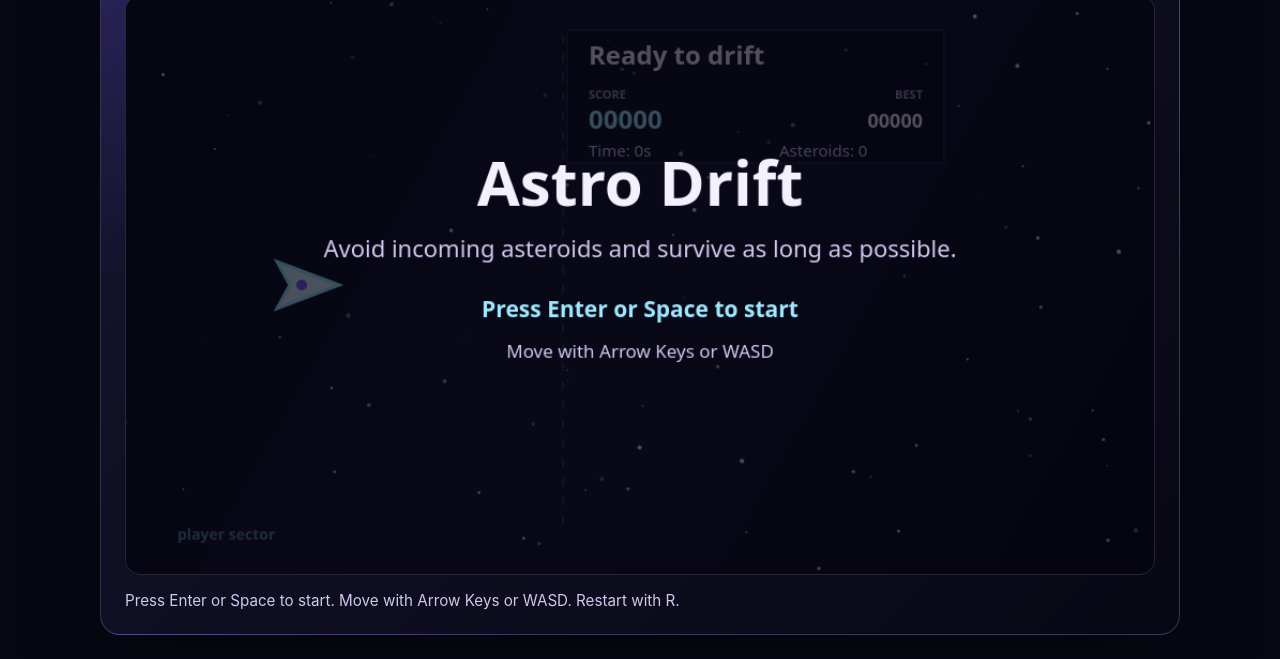
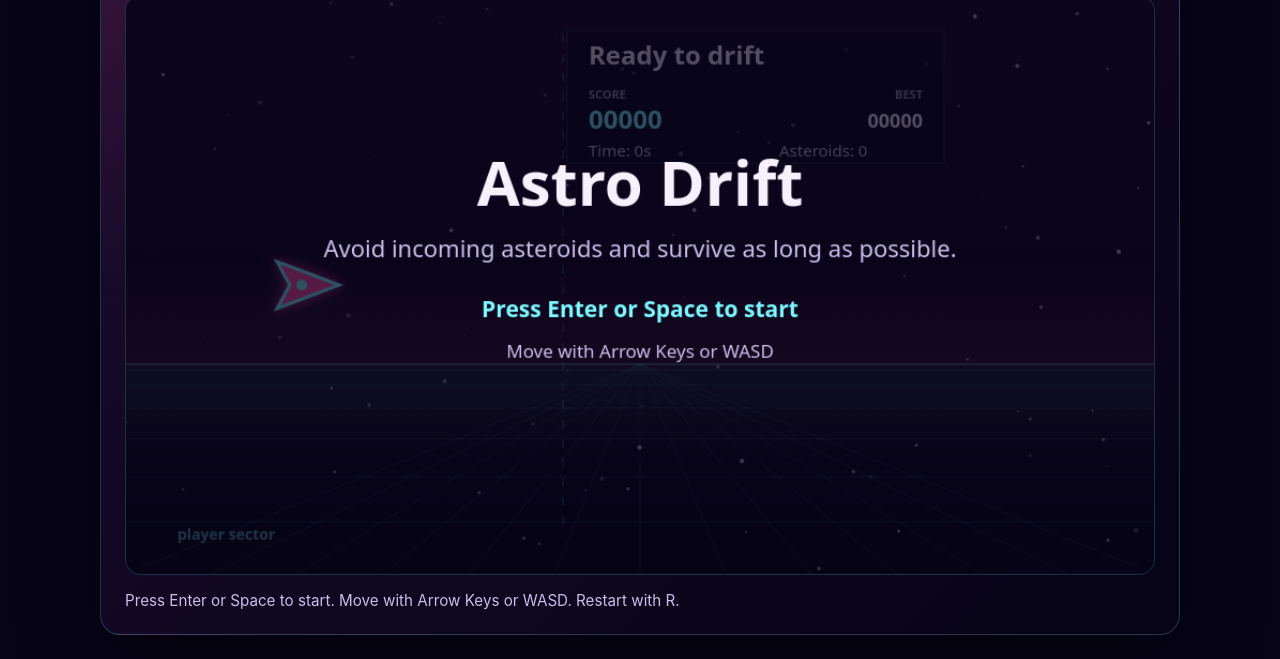
Before and after one commit to janmrow/astro-drift, a website built with Vite: page index.html in a window 1280 px wide. Shown: the part 156-815 px from the top of the page. Built offline with nearby package versions, Linux system fonts and the light colour scheme.

Commit message:
Add soft synthwave visual polish

```diff
--- a/src/rendering/canvasRenderer.ts
+++ b/src/rendering/canvasRenderer.ts
@@ -16,6 +16,7 @@ export type Star = {
 };
 
 const STAR_WRAP_PADDING = 4;
+const HORIZON_Y = 344;
 
 const HUD_PANEL = {
   x: 412,
@@ -43,6 +44,24 @@ const BONUS_BADGE = {
   y: 132,
   width: 36,
   height: 16,
+};
+
+const PALETTE = {
+  backgroundTop: "#1a0b2e",
+  backgroundMid: "#120725",
+  backgroundBottom: "#070417",
+  surface: "rgba(7, 4, 23, 0.52)",
+  surfaceStrong: "rgba(7, 4, 23, 0.76)",
+  text: "#f6f0ff",
+  mutedText: "#c9bfe8",
+  cyan: "#7df9ff",
+  cyanSoft: "rgba(125, 249, 255, 0.62)",
+  cyanDim: "rgba(125, 249, 255, 0.18)",
+  magenta: "#ff4fab",
+  magentaSoft: "rgba(255, 79, 171, 0.62)",
+  amber: "#ffb86c",
+  asteroidFill: "#211936",
+  asteroidStroke: "#78e6f0",
 };
 
 export function createStars(count: number): Star[] {
@@ -98,20 +117,66 @@ export function renderFrame(
 }
 
 function drawBackground(ctx: CanvasRenderingContext2D): void {
-  const gradient = ctx.createLinearGradient(0, 0, GAME_WIDTH, GAME_HEIGHT);
+  const skyGradient = ctx.createLinearGradient(0, 0, 0, GAME_HEIGHT);
 
-  gradient.addColorStop(0, "#080814");
-  gradient.addColorStop(0.5, "#11112a");
-  gradient.addColorStop(1, "#050510");
+  skyGradient.addColorStop(0, PALETTE.backgroundTop);
+  skyGradient.addColorStop(0.56, PALETTE.backgroundMid);
+  skyGradient.addColorStop(1, PALETTE.backgroundBottom);
 
-  ctx.fillStyle = gradient;
+  ctx.fillStyle = skyGradient;
   ctx.fillRect(0, 0, GAME_WIDTH, GAME_HEIGHT);
+
+  const horizonGlow = ctx.createLinearGradient(0, HORIZON_Y - 96, 0, HORIZON_Y + 96);
+  horizonGlow.addColorStop(0, "rgba(255, 79, 171, 0)");
+  horizonGlow.addColorStop(0.48, "rgba(255, 79, 171, 0.14)");
+  horizonGlow.addColorStop(0.54, "rgba(125, 249, 255, 0.12)");
+  horizonGlow.addColorStop(1, "rgba(255, 184, 108, 0)");
+
+  ctx.fillStyle = horizonGlow;
+  ctx.fillRect(0, HORIZON_Y - 96, GAME_WIDTH, 192);
+
+  drawGroundGrid(ctx);
+
+  ctx.strokeStyle = "rgba(125, 249, 255, 0.42)";
+  ctx.lineWidth = 1.5;
+  ctx.beginPath();
+  ctx.moveTo(0, HORIZON_Y);
+  ctx.lineTo(GAME_WIDTH, HORIZON_Y);
+  ctx.stroke();
+}
+
+function drawGroundGrid(ctx: CanvasRenderingContext2D): void {
+  const vanishingX = GAME_WIDTH * 0.5;
+
+  ctx.save();
+  ctx.strokeStyle = "rgba(125, 249, 255, 0.12)";
+  ctx.lineWidth = 1;
+
+  for (let line = 0; line <= 12; line++) {
+    const x = (GAME_WIDTH / 12) * line;
+    ctx.beginPath();
+    ctx.moveTo(vanishingX, HORIZON_Y);
+    ctx.lineTo(x, GAME_HEIGHT);
+    ctx.stroke();
+  }
+
+  for (let line = 1; line <= 7; line++) {
+    const progress = line / 7;
+    const y = HORIZON_Y + Math.pow(progress, 1.85) * (GAME_HEIGHT - HORIZON_Y);
+
+    ctx.beginPath();
+    ctx.moveTo(0, y);
+    ctx.lineTo(GAME_WIDTH, y);
+    ctx.stroke();
+  }
+
+  ctx.restore();
 }
 
 function drawStars(ctx: CanvasRenderingContext2D, starField: Star[]): void {
   for (const star of starField) {
     ctx.beginPath();
-    ctx.fillStyle = `rgba(244, 241, 255, ${star.alpha})`;
+    ctx.fillStyle = `rgba(246, 240, 255, ${star.alpha * 0.78})`;
     ctx.arc(star.x, star.y, star.radius, 0, Math.PI * 2);
     ctx.fill();
   }
@@ -130,6 +195,10 @@ function drawPlayer(
     drawShipThrust(ctx, tailX, centerY);
   }
 
+  ctx.save();
+  ctx.shadowColor = PALETTE.magentaSoft;
+  ctx.shadowBlur = 16;
+
   ctx.beginPath();
   ctx.moveTo(noseX, centerY);
   ctx.lineTo(tailX, centerY - currentPlayer.height / 2);
@@ -137,15 +206,18 @@ function drawPlayer(
   ctx.lineTo(tailX, centerY + currentPlayer.height / 2);
   ctx.closePath();
 
-  ctx.fillStyle = "#d9f7ff";
+  ctx.fillStyle = PALETTE.magenta;
   ctx.fill();
 
-  ctx.strokeStyle = "#9ee9ff";
+  ctx.shadowBlur = 8;
+  ctx.strokeStyle = PALETTE.cyan;
   ctx.lineWidth = 3;
   ctx.stroke();
 
+  ctx.restore();
+
   ctx.beginPath();
-  ctx.fillStyle = "#7a5cff";
+  ctx.fillStyle = PALETTE.cyan;
   ctx.arc(currentPlayer.x - 6, centerY, 5, 0, Math.PI * 2);
   ctx.fill();
 }
@@ -157,8 +229,12 @@ function drawShipThrust(ctx: CanvasRenderingContext2D, tailX: number, centerY: n
   ctx.lineTo(tailX - 4, centerY + 9);
   ctx.closePath();
 
-  ctx.fillStyle = "rgba(158, 233, 255, 0.72)";
+  ctx.save();
+  ctx.shadowColor = "rgba(125, 249, 255, 0.5)";
+  ctx.shadowBlur = 12;
+  ctx.fillStyle = "rgba(125, 249, 255, 0.52)";
   ctx.fill();
+  ctx.restore();
 }
 
 function drawAsteroids(ctx: CanvasRenderingContext2D, currentAsteroids: Asteroid[]): void {
@@ -187,10 +263,13 @@ function drawAsteroid(ctx: CanvasRenderingContext2D, asteroid: Asteroid): void {
   }
 
   ctx.closePath();
-  ctx.fillStyle = "#68617d";
+
+  ctx.shadowColor = "rgba(125, 249, 255, 0.24)";
+  ctx.shadowBlur = 12;
+  ctx.fillStyle = PALETTE.asteroidFill;
   ctx.fill();
 
-  ctx.strokeStyle = "#b8acd8";
+  ctx.strokeStyle = PALETTE.asteroidStroke;
   ctx.lineWidth = 2;
   ctx.stroke();
 
@@ -207,14 +286,14 @@ function drawStatusText(
 ): void {
   const { x, y, width, height, padding } = HUD_PANEL;
 
-  ctx.fillStyle = "rgba(5, 5, 16, 0.42)";
+  ctx.fillStyle = PALETTE.surface;
   ctx.fillRect(x, y, width, height);
 
-  ctx.strokeStyle = "rgba(158, 233, 255, 0.2)";
+  ctx.strokeStyle = PALETTE.cyanDim;
   ctx.lineWidth = 1;
   ctx.strokeRect(x, y, width, height);
 
-  ctx.fillStyle = "#f4f1ff";
+  ctx.fillStyle = PALETTE.text;
   ctx.font = "700 24px system-ui, sans-serif";
 
   const statusText =
@@ -226,24 +305,24 @@ function drawStatusText(
 
   ctx.fillText(statusText, x + padding, y + HUD_PANEL.statusBaseline);
 
-  ctx.fillStyle = "rgba(207, 200, 239, 0.74)";
+  ctx.fillStyle = "rgba(201, 191, 232, 0.74)";
   ctx.font = "700 11px system-ui, sans-serif";
   ctx.fillText("SCORE", x + padding, y + HUD_PANEL.labelBaseline);
   ctx.textAlign = "right";
   ctx.fillText("BEST", x + width - padding, y + HUD_PANEL.labelBaseline);
   ctx.textAlign = "start";
 
-  ctx.fillStyle = "#9ee9ff";
+  ctx.fillStyle = PALETTE.cyan;
   ctx.font = "700 24px system-ui, sans-serif";
   ctx.fillText(formatScore(currentScore), x + padding, y + HUD_PANEL.scoreBaseline);
 
-  ctx.fillStyle = "#f4f1ff";
+  ctx.fillStyle = PALETTE.text;
   ctx.font = "700 18px system-ui, sans-serif";
   ctx.textAlign = "right";
   ctx.fillText(formatScore(currentBestScore), x + width - padding, y + HUD_PANEL.bestScoreBaseline);
   ctx.textAlign = "start";
 
-  ctx.fillStyle = "#cfc8ef";
+  ctx.fillStyle = PALETTE.mutedText;
   ctx.font = "400 15px system-ui, sans-serif";
   ctx.fillText(`Time: ${formatTime(currentSurvivalTime)}`, x + padding, y + HUD_PANEL.detailsBaseline);
   ctx.fillText(
@@ -254,23 +333,23 @@ function drawStatusText(
 }
 
 function drawStartOverlay(ctx: CanvasRenderingContext2D): void {
-  ctx.fillStyle = "rgba(5, 5, 16, 0.68)";
+  ctx.fillStyle = "rgba(7, 4, 23, 0.68)";
   ctx.fillRect(0, 0, GAME_WIDTH, GAME_HEIGHT);
 
-  ctx.fillStyle = "#f4f1ff";
+  ctx.fillStyle = PALETTE.text;
   ctx.font = "700 58px system-ui, sans-serif";
   ctx.textAlign = "center";
   ctx.fillText("Astro Drift", GAME_WIDTH / 2, GAME_HEIGHT / 2 - 74);
 
-  ctx.fillStyle = "#cfc8ef";
+  ctx.fillStyle = PALETTE.mutedText;
   ctx.font = "400 22px system-ui, sans-serif";
   ctx.fillText("Avoid incoming asteroids and survive as long as possible.", GAME_WIDTH / 2, GAME_HEIGHT / 2 - 26);
 
-  ctx.fillStyle = "#9ee9ff";
+  ctx.fillStyle = PALETTE.cyan;
   ctx.font = "700 21px system-ui, sans-serif";
   ctx.fillText("Press Enter or Space to start", GAME_WIDTH / 2, GAME_HEIGHT / 2 + 30);
 
-  ctx.fillStyle = "#cfc8ef";
+  ctx.fillStyle = PALETTE.mutedText;
   ctx.font = "400 17px system-ui, sans-serif";
   ctx.fillText("Move with Arrow Keys or WASD", GAME_WIDTH / 2, GAME_HEIGHT / 2 + 68);
 
@@ -283,27 +362,27 @@ function drawGameOverOverlay(
   finalSurvivalTime: number,
   bestScore: number,
 ): void {
-  ctx.fillStyle = "rgba(5, 5, 16, 0.76)";
+  ctx.fillStyle = PALETTE.surfaceStrong;
   ctx.fillRect(0, 0, GAME_WIDTH, GAME_HEIGHT);
 
-  ctx.fillStyle = "#f4f1ff";
+  ctx.fillStyle = PALETTE.text;
   ctx.font = "700 56px system-ui, sans-serif";
   ctx.textAlign = "center";
   ctx.fillText("Game Over", GAME_WIDTH / 2, GAME_HEIGHT / 2 - 70);
 
-  ctx.fillStyle = "#9ee9ff";
+  ctx.fillStyle = PALETTE.amber;
   ctx.font = "700 30px system-ui, sans-serif";
   ctx.fillText(`Final score: ${formatScore(finalScore)}`, GAME_WIDTH / 2, GAME_HEIGHT / 2 - 24);
 
-  ctx.fillStyle = "#f4f1ff";
+  ctx.fillStyle = PALETTE.text;
   ctx.font = "700 22px system-ui, sans-serif";
   ctx.fillText(`Best score: ${formatScore(bestScore)}`, GAME_WIDTH / 2, GAME_HEIGHT / 2 + 14);
 
-  ctx.fillStyle = "#cfc8ef";
+  ctx.fillStyle = PALETTE.mutedText;
   ctx.font = "400 21px system-ui, sans-serif";
   ctx.fillText(`Survival time: ${formatTime(finalSurvivalTime)}`, GAME_WIDTH / 2, GAME_HEIGHT / 2 + 50);
 
-  ctx.fillStyle = "#f4f1ff";
+  ctx.fillStyle = PALETTE.text;
   ctx.font = "700 19px system-ui, sans-serif";
   ctx.fillText("Press R, Enter or Space to restart", GAME_WIDTH / 2, GAME_HEIGHT / 2 + 100);
 
@@ -313,7 +392,7 @@ function drawGameOverOverlay(
 function drawPlayerAreaGuide(ctx: CanvasRenderingContext2D): void {
   const guideX = PLAYER_AREA_MAX_X + PLAYER_SECTOR_GUIDE.xOffset;
 
-  ctx.strokeStyle = "rgba(158, 233, 255, 0.16)";
+  ctx.strokeStyle = PALETTE.cyanDim;
   ctx.lineWidth = 2;
   ctx.setLineDash([8, 10]);
   ctx.beginPath();
@@ -322,7 +401,7 @@ function drawPlayerAreaGuide(ctx: CanvasRenderingContext2D): void {
   ctx.stroke();
   ctx.setLineDash([]);
 
-  ctx.fillStyle = "rgba(158, 233, 255, 0.52)";
+  ctx.fillStyle = PALETTE.cyanSoft;
   ctx.font = "600 14px system-ui, sans-serif";
   ctx.fillText(
     "player sector",
@@ -332,14 +411,14 @@ function drawPlayerAreaGuide(ctx: CanvasRenderingContext2D): void {
 }
 
 function drawBonusFeedback(ctx: CanvasRenderingContext2D, text: string): void {
-  ctx.fillStyle = "rgba(158, 233, 255, 0.12)";
+  ctx.fillStyle = "rgba(255, 184, 108, 0.12)";
   ctx.fillRect(BONUS_BADGE.x, BONUS_BADGE.y, BONUS_BADGE.width, BONUS_BADGE.height);
 
-  ctx.strokeStyle = "rgba(158, 233, 255, 0.32)";
+  ctx.strokeStyle = "rgba(255, 184, 108, 0.42)";
   ctx.lineWidth = 1;
   ctx.strokeRect(BONUS_BADGE.x, BONUS_BADGE.y, BONUS_BADGE.width, BONUS_BADGE.height);
 
-  ctx.fillStyle = "rgba(158, 233, 255, 0.88)";
+  ctx.fillStyle = PALETTE.amber;
   ctx.font = "700 11px system-ui, sans-serif";
   ctx.textAlign = "center";
   ctx.fillText(text, BONUS_BADGE.x + BONUS_BADGE.width / 2, BONUS_BADGE.y + 12);
--- a/src/style.css
+++ b/src/style.css
@@ -2,8 +2,8 @@
   font-family:
     Inter, ui-sans-serif, system-ui, -apple-system, BlinkMacSystemFont, "Segoe UI",
     sans-serif;
-  color: #f4f1ff;
-  background: #080814;
+  color: #f6f0ff;
+  background: #070417;
   font-synthesis: none;
   text-rendering: optimizeLegibility;
 }
@@ -28,12 +28,12 @@ body {
 .game-shell {
   width: min(1080px, 100%);
   padding: 24px;
-  border: 1px solid rgba(198, 181, 255, 0.24);
+  border: 1px solid rgba(125, 249, 255, 0.2);
   border-radius: 20px;
   background:
-    radial-gradient(circle at top left, rgba(122, 92, 255, 0.28), transparent 32%),
-    linear-gradient(135deg, rgba(22, 22, 48, 0.95), rgba(8, 8, 20, 0.95));
-  box-shadow: 0 24px 80px rgba(0, 0, 0, 0.4);
+    radial-gradient(circle at top left, rgba(255, 79, 171, 0.16), transparent 34%),
+    linear-gradient(135deg, rgba(26, 11, 46, 0.96), rgba(7, 4, 23, 0.96));
+  box-shadow: 0 24px 80px rgba(0, 0, 0, 0.42);
 }
 
 .game-header {
@@ -46,7 +46,7 @@ body {
 
 .eyebrow {
   margin: 0 0 8px;
-  color: #9ee9ff;
+  color: #7df9ff;
   font-size: 0.78rem;
   font-weight: 700;
   letter-spacing: 0.16em;
@@ -62,10 +62,10 @@ h1 {
 .status-pill {
   margin: 0;
   padding: 8px 12px;
-  border: 1px solid rgba(158, 233, 255, 0.32);
+  border: 1px solid rgba(125, 249, 255, 0.28);
   border-radius: 999px;
-  color: #9ee9ff;
-  background: rgba(158, 233, 255, 0.08);
+  color: #7df9ff;
+  background: rgba(125, 249, 255, 0.07);
   font-size: 0.82rem;
   font-weight: 700;
 }
@@ -74,14 +74,14 @@ h1 {
   display: block;
   width: 100%;
   height: auto;
-  border: 1px solid rgba(244, 241, 255, 0.14);
+  border: 1px solid rgba(125, 249, 255, 0.18);
   border-radius: 16px;
-  background: #050510;
+  background: #070417;
 }
 
 .controls-hint {
   margin: 16px 0 0;
-  color: #cfc8ef;
+  color: #c9bfe8;
   font-size: 0.95rem;
 }
 
```
